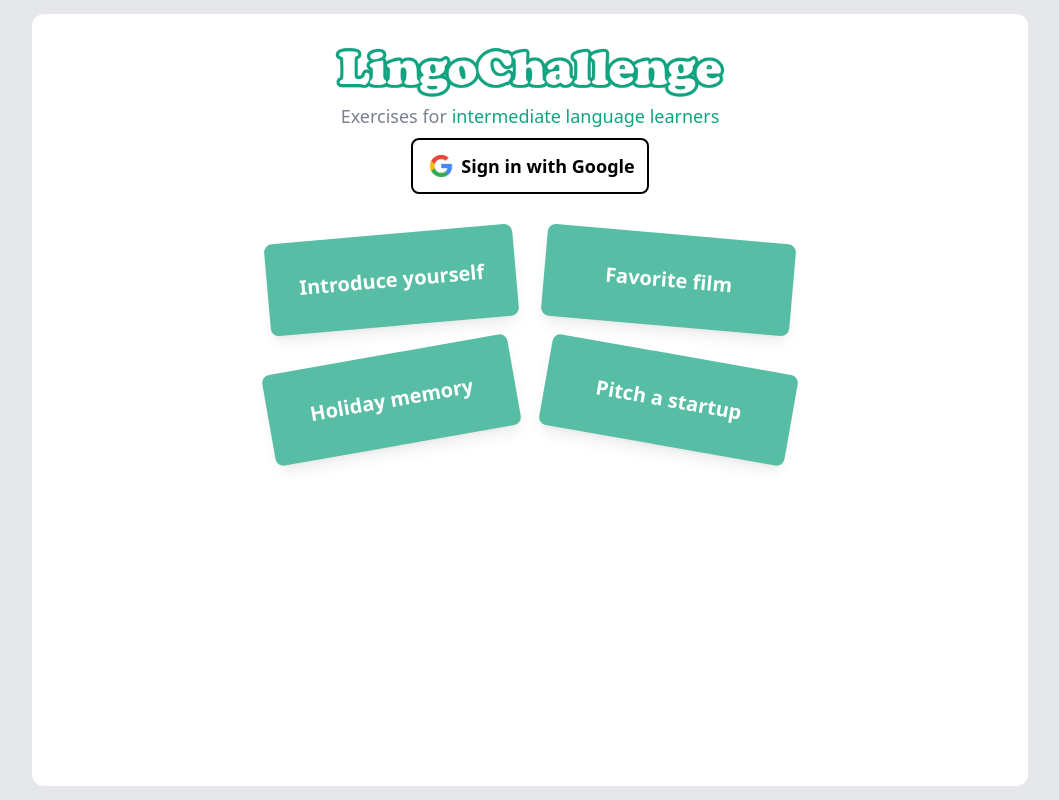
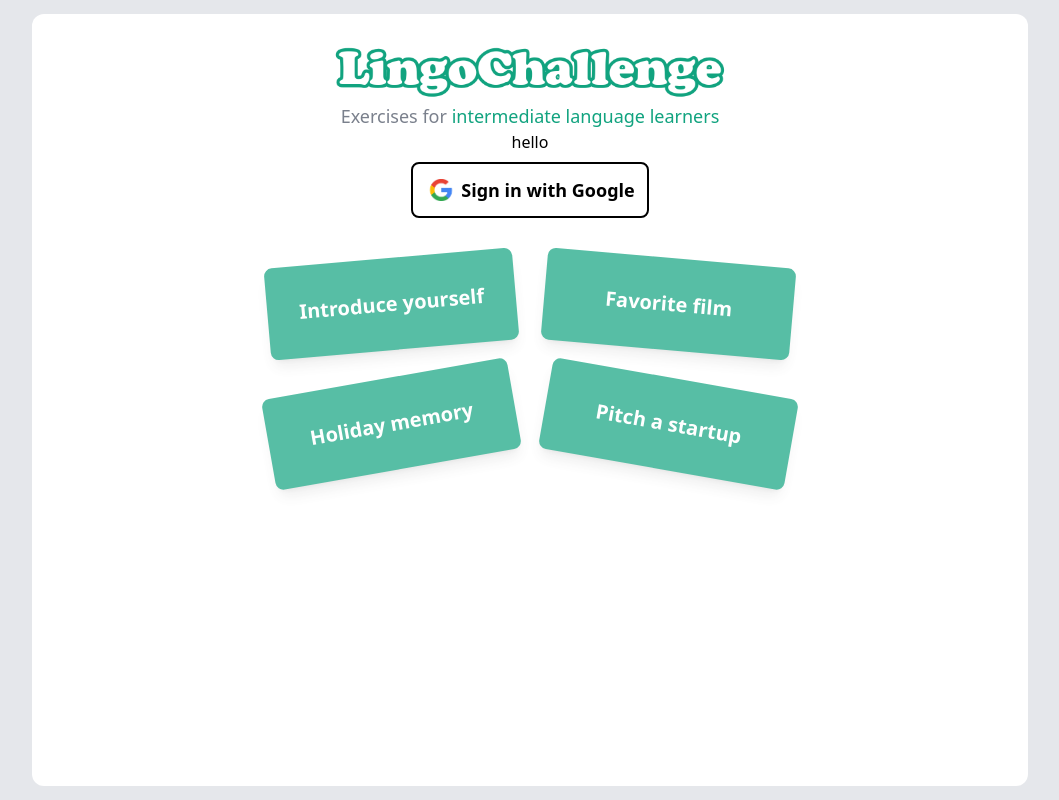
Before and after one commit to PeterEriksson/lingo_challenge, a Next.js app: page / in a window 1280 px wide. Shown: the whole page, without its empty margins (110-1169 px from the left). Built offline with nearby package versions, Linux system fonts and the light colour scheme; no server answers.

Commit message:
Update page.tsx

```diff
--- a/app/page.tsx
+++ b/app/page.tsx
@@ -21,6 +21,7 @@ export default async function HomePage() {
         Exercises for{" "}
         <span className=" text-main ">intermediate language learners</span>
       </h2>
+      <h3>hello</h3>
 
       {session ? <LanguageSelect /> : <Login />}
 
```
